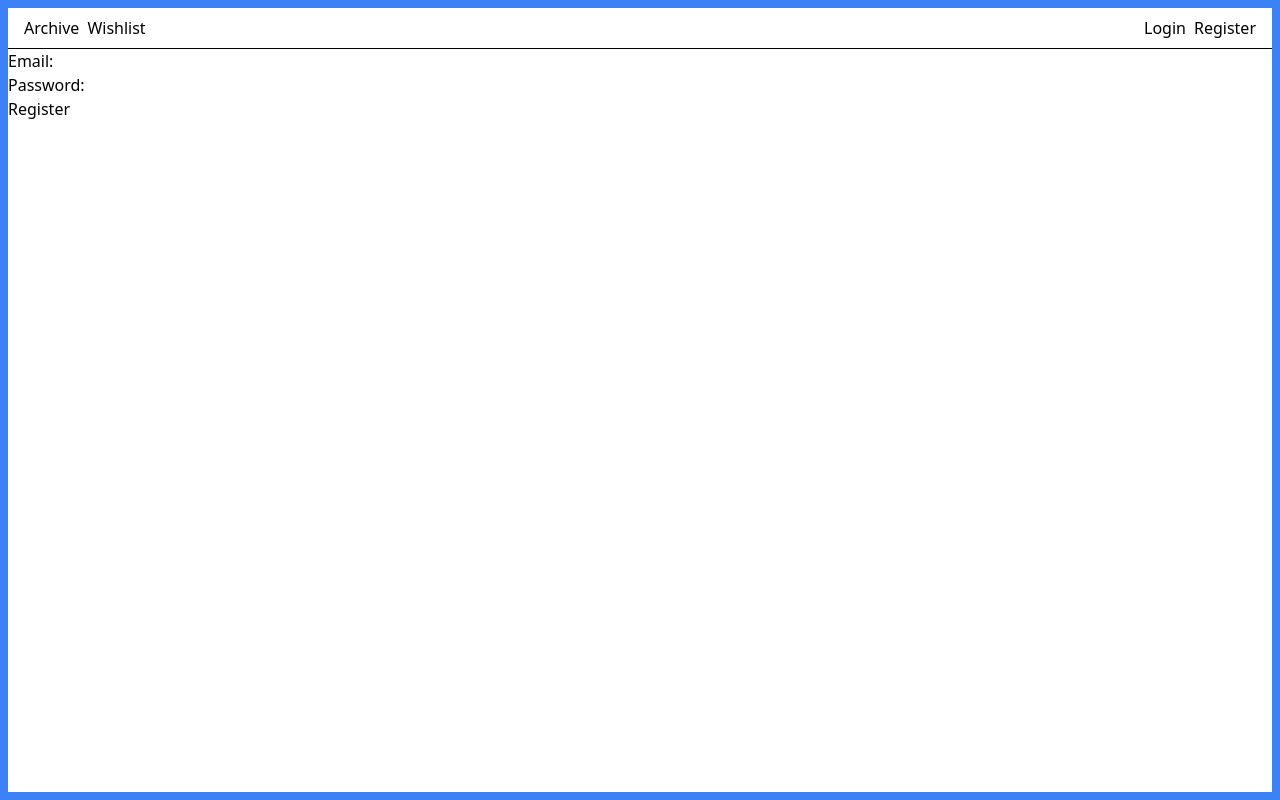
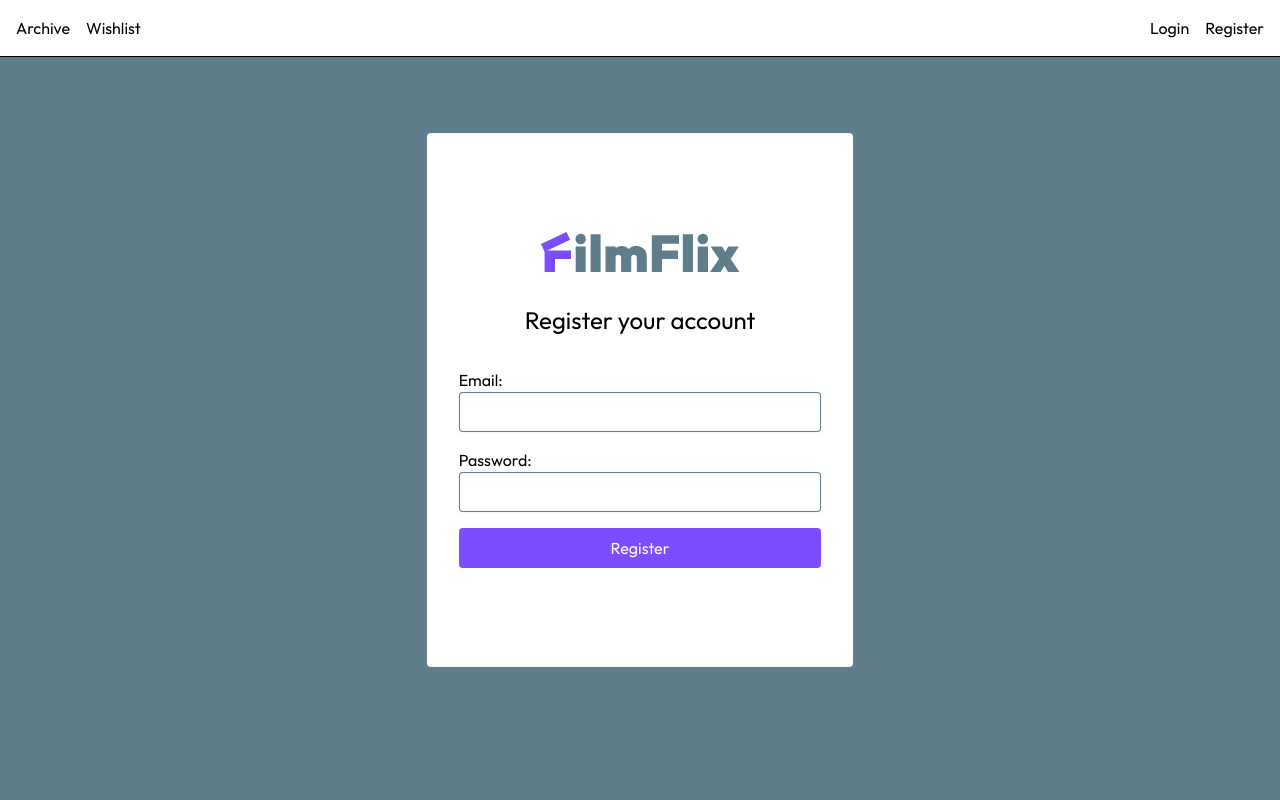
Before and after one commit to davidecondoluci/filmflix, a React (Vite) app: page /register in a window 1280 px wide. Built offline with nearby package versions, Linux system fonts and the light colour scheme; no server answers.

Commit message:
styling pages visualization and create logo components

```diff
--- a/src/components/Card.jsx
+++ b/src/components/Card.jsx
@@ -1,4 +1,5 @@
 import PropTypes from "prop-types";
+import { IoHeartCircle } from "react-icons/io5";
 
 const Card = ({ movie, onClick }) => {
   const posterPath = movie.poster_path
@@ -23,13 +24,14 @@ const Card = ({ movie, onClick }) => {
 
   return (
     <div
-      className="rounded overflow-hidden shadow-lg p-4 bg-white cursor-pointer"
+      className="rounded overflow-hidden shadow-md p-4 bg-white cursor-pointer"
       onClick={onClick}
     >
-      {poster}
-      <div className="px-6 py-4">
-        <div className="font-bold text-xl mb-2">{movie.title}</div>
+      <div>
+        {poster}
+        <IoHeartCircle />
       </div>
+      <div className="font-bold text-xl py-4">{movie.title}</div>
     </div>
   );
 };
--- a/src/components/Layout.jsx
+++ b/src/components/Layout.jsx
@@ -6,16 +6,28 @@ const Layout = () => {
   const { user } = useAuth();
 
   return (
-    <div className="border-8 border-blue-500 min-h-screen">
-      <div className="flex py-2 px-4 border-b border-black justify-between">
-        <div className="flex items-center gap-x-2">
-          <a href="/">Archive</a>
-          <a href="/wishlist/">Wishlist</a>
+    <div className="min-h-screen">
+      <div className="absolute flex w-full p-4 border-b border-black justify-between bg-white">
+        <div className="flex items-center gap-x-4">
+          <a href="/" className="hover:underline">
+            Archive
+          </a>
+          <a href="/wishlist/" className="hover:underline">
+            Wishlist
+          </a>
         </div>
-        <div className="flex items-center gap-x-2">
-          {user ? <LogoutButton /> : <a href="/login">Login</a>}
+        <div className="flex items-center gap-x-4">
+          {user ? (
+            <LogoutButton />
+          ) : (
+            <a href="/login" className="hover:underline">
+              Login
+            </a>
+          )}
 
-          <a href="/register">Register</a>
+          <a href="/register" className="hover:underline">
+            Register
+          </a>
         </div>
       </div>
       <Outlet />
--- /dev/null
+++ b/src/components/Logo.jsx
@@ -0,0 +1,22 @@
+const Logo = () => {
+  return (
+    <svg
+      xmlns="http://www.w3.org/2000/svg"
+      width="199"
+      height="40"
+      fill="none"
+      viewBox="0 0 199 40"
+    >
+      <g clip-path="url(#a)">
+        <path fill="#7C4DFF" d="M30 18.4H3.6V40H14V27H30v-8.6Z" />
+        <path
+          fill="#607D8B"
+          d="M39.7 1.7A5 5 0 0 0 36 3.2c-1 1-1.5 2.3-1.5 3.8s.5 2.7 1.5 3.7a5 5 0 0 0 3.7 1.5 5 5 0 0 0 3.7-1.5c1-1 1.4-2.2 1.4-3.7s-.4-2.7-1.4-3.8c-1-1-2.2-1.5-3.7-1.5ZM44.7 14.6h-10V40h10V14.6ZM59.6 2.2h-10V40h10V2.2ZM100.8 15.4a11 11 0 0 0-5.3-1.3c-2.2 0-4.1.5-5.8 1.4-.8.4-1.4.9-2 1.4a9 9 0 0 0-6.7-2.8 11.4 11.4 0 0 0-6.4 1.9v-1.4H64.5V40h10.1V25.5c0-.6.1-1.1.3-1.5.3-.5.6-.8 1-1l1.5-.3c.8 0 1.4.2 2 .7.5.5.7 1.2.7 2V40h10.1V25.5c0-.6.2-1.1.4-1.5.2-.5.5-.8 1-1 .4-.2.9-.3 1.4-.3.8 0 1.5.2 2 .7.5.5.8 1.2.8 2V40h10V25c0-2.3-.4-4.3-1.3-5.9a9.2 9.2 0 0 0-3.7-3.7ZM119.1 3.3h-8.3V40H121V27h16v-8.6h-16v-6.6H138V3.3H119ZM152 2.2h-10.2V40H152V2.2ZM166.9 14.6h-10.2V40H167V14.6ZM161.8 1.7a5 5 0 0 0-3.7 1.5c-1 1-1.5 2.3-1.5 3.8s.5 2.7 1.5 3.7a5 5 0 0 0 3.7 1.5 5 5 0 0 0 3.7-1.5c1-1 1.5-2.2 1.5-3.7s-.5-2.7-1.5-3.8c-1-1-2.2-1.5-3.7-1.5ZM198.4 40l-8.7-13.1 8.2-12.3h-10.6l-3.1 5.5-3-5.5h-11.6l8.4 12.5-9 12.9h10.7l3.8-6.3L187 40h11.4Z"
+        />
+        <path fill="#7C4DFF" d="M25.5 0 0 12l3.6 7.7 25.6-12L25.5 0Z" />
+      </g>
+    </svg>
+  );
+};
+
+export default Logo;
--- a/src/components/LogoutButton.jsx
+++ b/src/components/LogoutButton.jsx
@@ -6,7 +6,11 @@ const LogoutButton = () => {
   const handleLogout = () => {
     logout();
   };
-  return <button onClick={handleLogout}>Logout</button>;
+  return (
+    <button onClick={handleLogout} className="hover:underline">
+      Logout
+    </button>
+  );
 };
 
 export default LogoutButton;
--- a/src/components/Search.jsx
+++ b/src/components/Search.jsx
@@ -13,7 +13,8 @@ function Search({ handleSearchInput, searchTerm }) {
   };
 
   return (
-    <form className="w-full max-w-sm py-4" onSubmit={handleSubmit}>
+    <div className="sticky top-0 w-full flex flex-col items-center bg-white">
+      <form className="w-1/4 py-4" onSubmit={handleSubmit}>
         <div className="flex items-center">
           <input
             className="appearance-none block w-full bg-gray-100 text-gray-700 border border-gray-100 rounded py-4 px-4 leading-tight focus:outline-none focus:bg-white focus:border-gray-500"
@@ -24,6 +25,7 @@ function Search({ handleSearchInput, searchTerm }) {
           />
         </div>
       </form>
+    </div>
   );
 }
 
--- a/src/pages/Login.jsx
+++ b/src/pages/Login.jsx
@@ -1,6 +1,8 @@
 import { useState } from "react";
 import { useAuth } from "../hooks/useAuth";
 import { supabase } from "../utils/supabaseClient";
+
+import Logo from "../components/Logo";
 
 const Login = () => {
   const [email, setEmail] = useState("");
@@ -23,28 +25,43 @@ const Login = () => {
     }
   };
   return (
-    <div>
-      <form onSubmit={handleLogin}>
-        <div>
-          <label htmlFor="email">Email:</label>
+    <div className="flex h-screen justify-center items-center bg-gray">
+      <div className="flex flex-col w-1/3 h-2/3 justify-center items-center p-8 rounded space-y-8 bg-white">
+        <div className="flex flex-col justify-center items-center space-y-8">
+          <h1>
+            <Logo />
+          </h1>
+          <h2 className="text-2xl">Login to your account</h2>
+        </div>
+        <form
+          onSubmit={handleLogin}
+          className="flex flex-col w-full justify-center space-y-4"
+        >
+          <div className="flex flex-col">
+            <label htmlFor="email">Email</label>
             <input
               id="email"
               type="text"
+              className="block w-full rounded border-0 py-2 text-gray-900 shadow-sm ring-1 ring-inset ring-gray placeholder:text-gray focus:ring-2 focus:ring-inset focus:ring-purple"
               value={email}
               onChange={(e) => setEmail(e.target.value)}
             />
           </div>
-        <div>
-          <label htmlFor="password">Password:</label>
+          <div className="flex flex-col">
+            <label htmlFor="password">Password</label>
             <input
               id="password"
               type="password"
+              className="block w-full rounded border-0 py-2 text-gray-900 shadow-sm ring-1 ring-inset ring-gray placeholder:text-gray focus:ring-2 focus:ring-inset focus:ring-purple"
               value={password}
               onChange={(e) => setPassword(e.target.value)}
             />
           </div>
-        <button type="submit">Login</button>
+          <button type="submit" className="rounded py-2 text-white bg-purple">
+            Login
+          </button>
         </form>
+      </div>
     </div>
   );
 };
--- a/src/pages/Register.jsx
+++ b/src/pages/Register.jsx
@@ -1,6 +1,8 @@
 import { useState } from "react";
 
 import { supabase } from "../utils/supabaseClient";
+
+import Logo from "../components/Logo";
 
 const Register = () => {
   const [email, setEmail] = useState("");
@@ -23,28 +25,43 @@ const Register = () => {
   };
 
   return (
-    <div>
-      <form onSubmit={handleSubmit}>
-        <div>
+    <div className="flex h-screen justify-center items-center bg-gray">
+      <div className="flex flex-col w-1/3 h-2/3 justify-center items-center p-8 rounded space-y-8 bg-white">
+        <div className="flex flex-col justify-center items-center space-y-8">
+          <h1>
+            <Logo />
+          </h1>
+          <h2 className="text-2xl">Register your account</h2>
+        </div>
+        <form
+          onSubmit={handleSubmit}
+          className="flex flex-col w-full justify-center space-y-4"
+        >
+          <div className="flex flex-col">
             <label htmlFor="email">Email:</label>
             <input
               id="email"
               type="text"
+              className="block w-full rounded border-0 py-2 text-gray-900 shadow-sm ring-1 ring-inset ring-gray placeholder:text-gray focus:ring-2 focus:ring-inset focus:ring-purple"
               value={email}
               onChange={(e) => setEmail(e.target.value)}
             />
           </div>
-        <div>
+          <div className="flex flex-col">
             <label htmlFor="password">Password:</label>
             <input
               id="password"
               type="password"
+              className="block w-full rounded border-0 py-2 text-gray-900 shadow-sm ring-1 ring-inset ring-gray placeholder:text-gray focus:ring-2 focus:ring-inset focus:ring-purple"
               value={password}
               onChange={(e) => setPassword(e.target.value)}
             />
           </div>
-        <button type="submit">Register</button>
+          <button type="submit" className="rounded py-2 text-white bg-purple">
+            Register
+          </button>
         </form>
+      </div>
     </div>
   );
 };
--- a/tailwind.config.js
+++ b/tailwind.config.js
@@ -1,8 +1,19 @@
 /** @type {import('tailwindcss').Config} */
+const defaultTheme = require("tailwindcss/defaultTheme");
 export default {
   content: ["./index.html", "./src/**/*.{js,ts,jsx,tsx}"],
   theme: {
-    extend: {},
+    extend: {
+      fontFamily: {
+        sans: ['"Outfit"', ...defaultTheme.fontFamily.sans],
+      },
+      colors: {
+        transparent: "transparent",
+        black: "#000000",
+        gray: "#607D8B",
+        purple: "#7C4DFF",
+      },
+    },
   },
   plugins: [],
 };
```
Also changed, not shown: src/pages/Archive.jsx (+16 -11 lines), 1 other file (tests, documents, lock files or other folders). Lines whose indentation alone changed are shown as unchanged.
